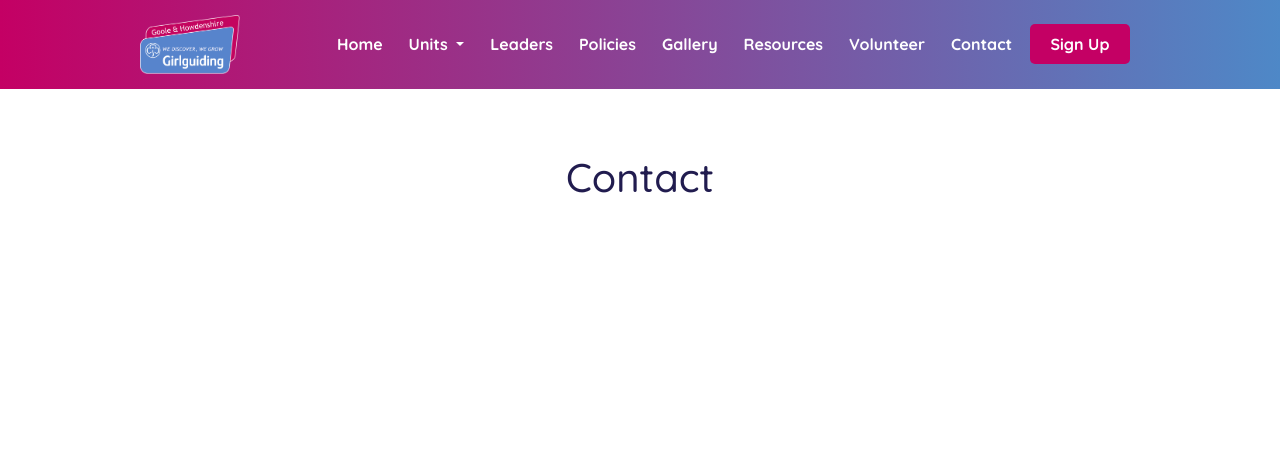
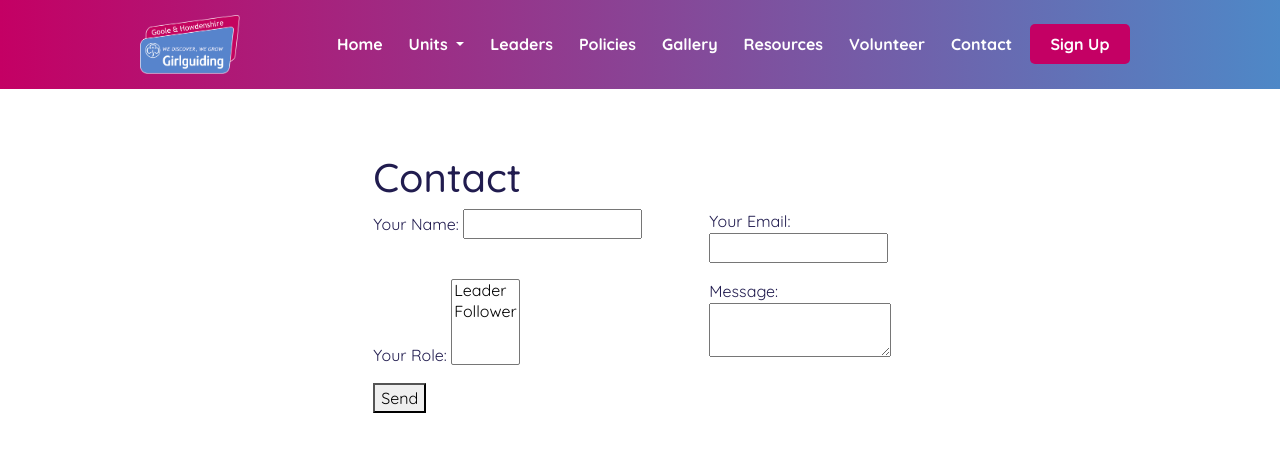
Before and after one commit to bibhashdash/girlguiding-gh, a Vue app: page /contact in a window 1280 px wide. Shown: the top 452 px of the page. Built offline with nearby package versions, Linux system fonts and the light colour scheme; the HTML template or start-up script is replaced by a standard one.

Commit message:
trying second form

```diff
--- a/public/index.html
+++ b/public/index.html
@@ -30,6 +30,37 @@
         placeholder="Enter your email"
       />
     </form>
+    <form
+      hidden
+      name="contact"
+      method="POST"
+      data-netlify="true"
+      action="/"
+      data-netlify-honeypot="bot-field"
+    >
+      <input type="hidden" name="form-name" value="contact" />
+      <p>
+        <label>Your Name: <input type="text" name="name" /></label>
+      </p>
+      <p>
+        <label>Your Email: <input type="email" name="email" /></label>
+      </p>
+      <p>
+        <label
+          >Your Role:
+          <select name="role[]" multiple>
+            <option value="leader">Leader</option>
+            <option value="follower">Follower</option>
+          </select></label
+        >
+      </p>
+      <p>
+        <label>Message: <textarea name="message"></textarea></label>
+      </p>
+      <p>
+        <button type="submit">Send</button>
+      </p>
+    </form>
     <noscript>
       <strong
         >We're sorry but <%= htmlWebpackPlugin.options.title %> doesn't work
--- a/src/views/Contact.vue
+++ b/src/views/Contact.vue
@@ -1,5 +1,35 @@
 <template>
   <h1>Contact</h1>
+  <form
+    name="contact"
+    method="POST"
+    data-netlify="true"
+    action="/"
+    data-netlify-honeypot="bot-field"
+  >
+    <input type="hidden" name="form-name" value="contact" />
+    <p>
+      <label>Your Name: <input type="text" name="name" /></label>
+    </p>
+    <p>
+      <label>Your Email: <input type="email" name="email" /></label>
+    </p>
+    <p>
+      <label
+        >Your Role:
+        <select name="role[]" multiple>
+          <option value="leader">Leader</option>
+          <option value="follower">Follower</option>
+        </select></label
+      >
+    </p>
+    <p>
+      <label>Message: <textarea name="message"></textarea></label>
+    </p>
+    <p>
+      <button type="submit">Send</button>
+    </p>
+  </form>
 </template>
 
 <script>
```
